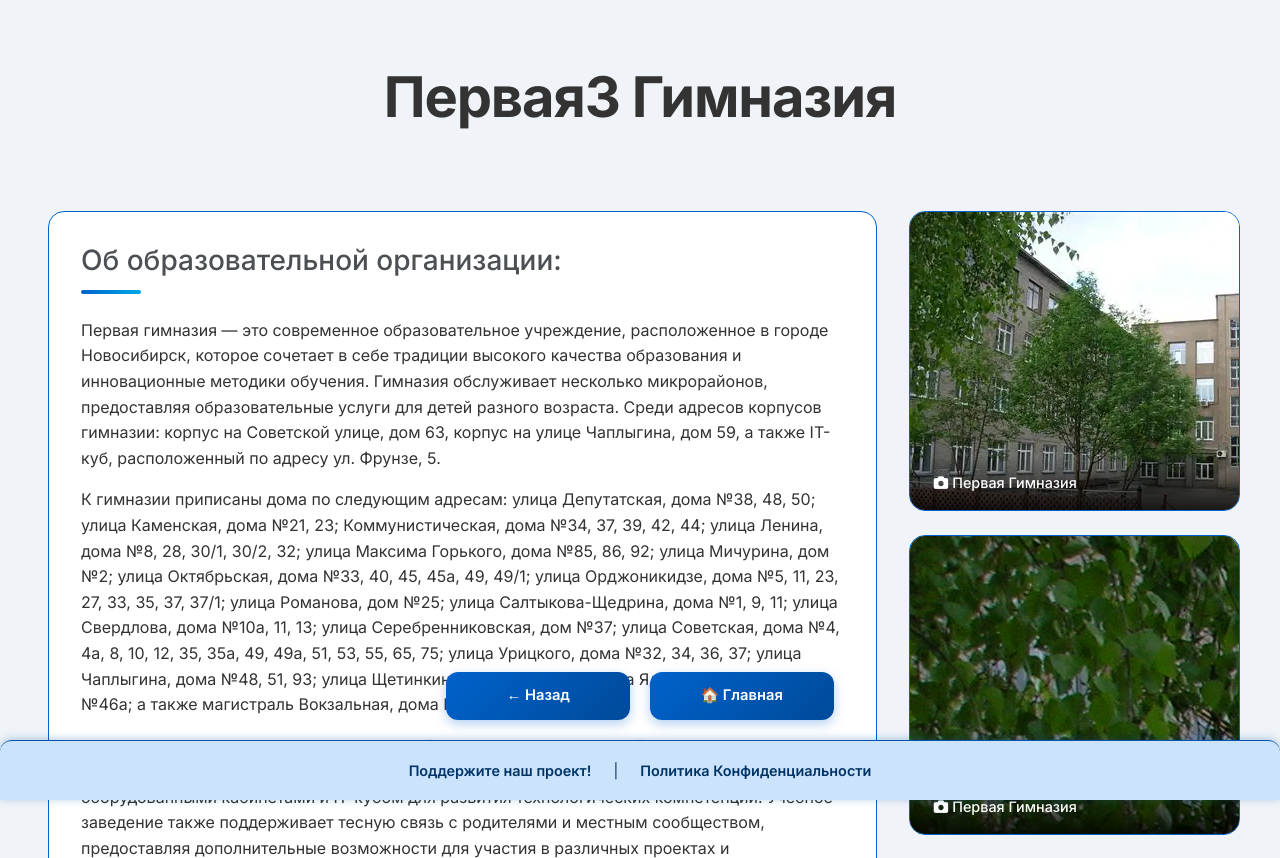
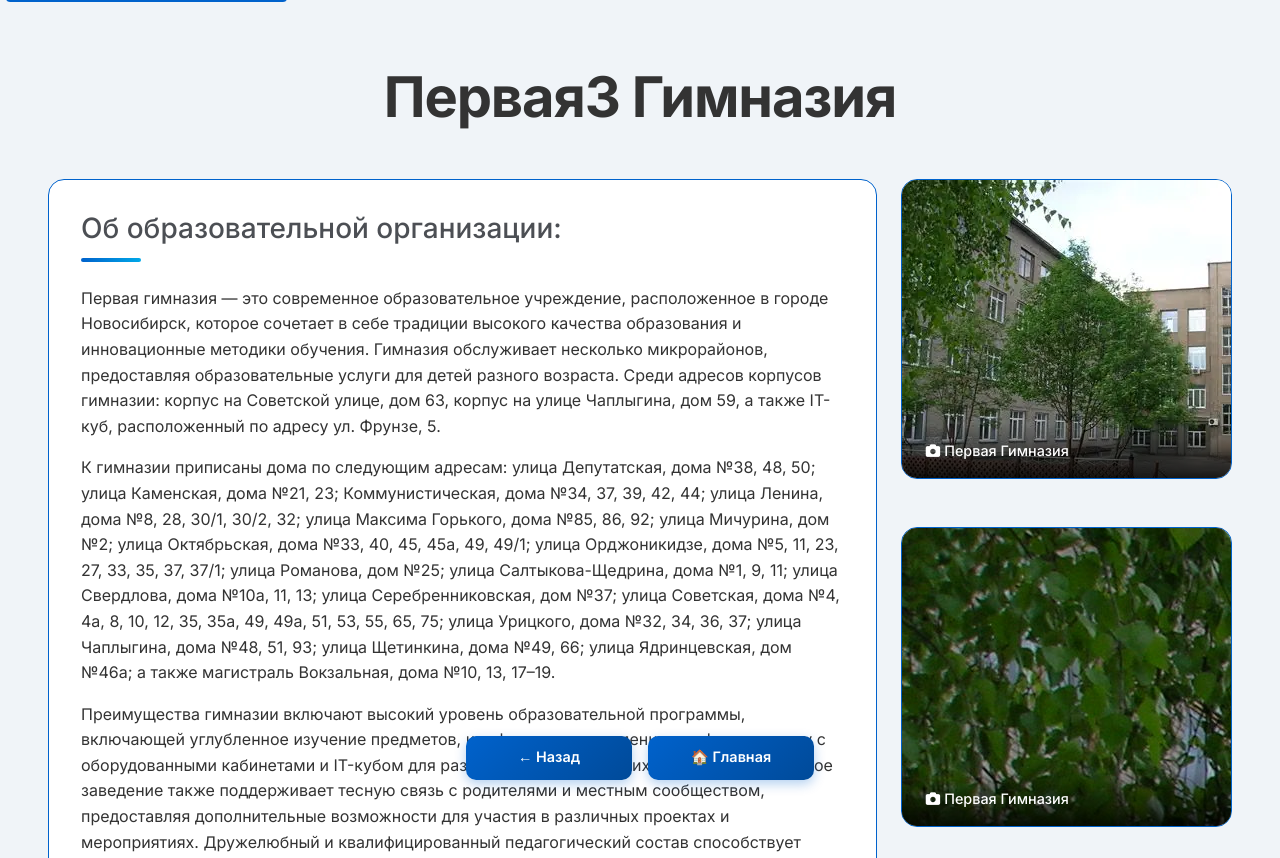
Before and after one commit to 4ycg4cxx7m-dotcom/mak_schools, a Flask app: page /Asch_nskob_nsk_cent_gim13 in a window 1280 px wide. Shown: the top 858 px of the page. Run offline with Flask 3, Linux system fonts and the light colour scheme.

Commit message:
Update base_sch.html

```diff
--- a/templates/base_sch.html
+++ b/templates/base_sch.html
@@ -3,12 +3,74 @@
 <head>
     <meta charset="UTF-8">
     <meta name="viewport" content="width=device-width, initial-scale=1">
-    <title>{% block title %}Школы рядом!{% endblock %}</title>
+
+    <!-- SEO Мета-теги -->
+    <title>{% block title %}Гимназия №1 Новосибирск | Школы рядом!{% endblock %}</title>
+    <meta name="description" content="{% block meta_description %}Гимназия №1 Новосибирск: углубленные классы математика, физика, IT. Легенда образования с 1936 года. Конкуренция 3-5 чел/место.{% endblock %}">
+    <meta name="keywords" content="{% block meta_keywords %}гимназия новосибирск, первая гимназия, поступление гимназия 1, школы центра нск, олимпиады новосибирск{% endblock %}">
+
+    <!-- Open Graph для соцсетей -->
+    <meta property="og:title" content="{% block og_title %}Гимназия №1 Новосибирск{% endblock %}">
+    <meta property="og:description" content="{% block og_description %}Легенда новосибирского образования с 1936. Углубленные классы, IT-куб, победы на олимпиадах{% endblock %}">
+    <meta property="og:type" content="website">
+    <meta property="og:url" content="{{ request.url }}">
+    <meta property="og:image" content="{% block og_image %}{{ url_for('static', filename='photo/Asch_nskob_nsk_cent_gim1_photo1.webp', _external=True) }}{% endblock %}">
+
+    <!-- Twitter Card -->
+    <meta name="twitter:card" content="summary_large_image">
+    <meta name="twitter:title" content="{% block twitter_title %}Гимназия №1 Новосибирск{% endblock %}">
+    <meta name="twitter:description" content="{% block twitter_description %}120+ лет лидерства в образовании{% endblock %}">
+    <meta name="twitter:image" content="{% block twitter_image %}{{ url_for('static', filename='photo/Asch_nskob_nsk_cent_gim1_photo1.webp', _external=True) }}{% endblock %}">
+
+    <!-- Дополнительные SEO -->
+    <meta name="robots" content="index, follow">
+    <link rel="canonical" href="{{ request.url }}">
 
     <!-- Bootstrap 5.3.3 -->
     <link href="https://cdn.jsdelivr.net/npm/bootstrap@5.3.3/dist/css/bootstrap.min.css" rel="stylesheet">
     <link href="https://fonts.googleapis.com/css2?family=Inter:wght@300;400;500;600;700&display=swap" rel="stylesheet">
     <link rel="stylesheet" href="https://cdnjs.cloudflare.com/ajax/libs/font-awesome/6.5.1/css/all.min.css">
+
+    <!-- Микроразметка Schema.org -->
+    {% block structured_data %}
+    <script type="application/ld+json">
+    {
+        "@context": "https://schema.org",
+        "@type": "School",
+        "name": "Гимназия №1",
+        "alternateName": "Первая Гимназия Новосибирск",
+        "url": "https://gmsib.ru/",
+        "address": [
+            {
+                "@type": "PostalAddress",
+                "streetAddress": "Красный проспект, 48",
+                "addressLocality": "Новосибирск",
+                "addressCountry": "RU",
+                "postalCode": "630099"
+            },
+            {
+                "@type": "PostalAddress",
+                "streetAddress": "Потанинская ул., 9",
+                "addressLocality": "Новосибирск",
+                "addressCountry": "RU",
+                "postalCode": "630006"
+            }
+        ],
+        "telephone": "+7 (383) 218-65-65",
+        "description": "Легенда новосибирского образования. Основана в 1936 году. Углубленные классы математика, физика, IT.",
+        "educationalProgram": [
+            "Углубленное изучение математики",
+            "Углубленное изучение физики",
+            "IT-куб и Microsoft IT Academy"
+        ],
+        "aggregateRating": {
+            "@type": "AggregateRating",
+            "ratingValue": "4.9",
+            "reviewCount": "124"
+        }
+    }
+    </script>
+    {% endblock %}
 
     <style>
         :root {
@@ -19,17 +81,15 @@
             --panel-bg: #fff;
             --border-color: #0062cc;
             --text-dark: #4C4F54;
-            --footer-bg: #cce4fb;
-            --footer-text: #003366;
-            --footer-border: #0055aa;
             --shadow-blue: 0 4px 12px rgba(0, 98, 204, 0.3);
             --shadow-blue-hover: 0 6px 16px rgba(0, 74, 153, 0.6);
             --shadow-panel: 0 12px 32px rgba(0, 98, 204, 0.18);
+            --info-card-bg: rgba(0, 98, 204, 0.02);
+            --info-card-border: rgba(0, 98, 204, 0.15);
+            --uniform-gap: 1.5rem;
         }
 
-        * {
-            box-sizing: border-box;
-        }
+        * { box-sizing: border-box; }
 
         body {
             background-color: var(--bg-color);
@@ -38,8 +98,41 @@
             color: #333;
             line-height: 1.6;
             margin: 0;
-            padding-bottom: 140px;
+            padding-bottom: 100px;
             overflow-x: hidden;
+        }
+
+        /* Skip Link для доступности */
+        .skip-link {
+            position: absolute;
+            top: -40px;
+            left: 6px;
+            background: #0062cc;
+            color: white;
+            padding: 8px 16px;
+            text-decoration: none;
+            z-index: 1000;
+            border-radius: 4px;
+            font-weight: 500;
+        }
+
+        .skip-link:focus { top: 6px; }
+
+        .sr-only {
+            position: absolute;
+            width: 1px;
+            height: 1px;
+            padding: 0;
+            margin: -1px;
+            overflow: hidden;
+            clip: rect(0, 0, 0, 0);
+            white-space: nowrap;
+            border: 0;
+        }
+
+        button:focus, a:focus, input:focus {
+            outline: 3px solid #0062cc;
+            outline-offset: 2px;
         }
 
         .main-container {
@@ -60,22 +153,18 @@
         .two-column-layout {
             width: 100%;
             display: flex;
-            gap: 2rem;
-            margin-top: 2rem;
+            gap: var(--uniform-gap);
+            margin-top: var(--uniform-gap);
             align-items: flex-start;
         }
 
-        .left-column {
-            flex: 0 0 70%;
-            max-width: 70%;
-        }
-
+        .left-column { flex: 0 0 70%; max-width: 70%; }
         .right-column {
             flex: 0 0 28%;
             max-width: 28%;
             display: flex;
             flex-direction: column;
-            gap: 1.5rem;
+            gap: var(--uniform-gap);
         }
 
         .border-panel {
@@ -105,11 +206,24 @@
             background-color: var(--panel-bg);
             height: clamp(300px, 35vh, 400px);
             flex-shrink: 0;
+            width: 100%;
+            margin-bottom: var(--uniform-gap);
         }
 
         .media-block:hover {
             transform: translateY(-2px);
             box-shadow: var(--shadow-panel);
+        }
+
+        .achievement-counter {
+            display: inline-block;
+            font-size: 1.2em;
+            font-weight: 700;
+            color: #0062cc;
+            background: linear-gradient(135deg, #0062cc, #00a8e8);
+            -webkit-background-clip: text;
+            -webkit-text-fill-color: transparent;
+            background-clip: text;
         }
 
         .school-photo {
@@ -204,29 +274,47 @@
             border-radius: 2px;
         }
 
-/* ✅ КНОПКИ ЧУТЬ ПОШИРЕ (минимальное изменение) */
+        h4 {
+            color: var(--text-dark);
+            position: relative;
+            padding-bottom: 0.75rem;
+            margin-bottom: 1.25rem;
+            font-size: 1.1rem;
+            font-weight: 600;
+        }
+
+        h4::after {
+            content: '';
+            position: absolute;
+            left: 0;
+            bottom: 0;
+            width: 45px;
+            height: 3px;
+            background: var(--primary-light);
+            border-radius: 2px;
+        }
+
         .fixed-button-bar {
             position: fixed;
             bottom: 20px;
             left: 50%;
             transform: translateX(-50%);
             display: flex;
-    gap: 1.2rem; /* +0.2rem */
+            gap: 1rem;
             z-index: 1050;
             transition: all 0.3s ease;
-    width: 85%; /* Было 100%, теперь 85% */
-    max-width: 420px; /* Было ~400px, теперь 420px */
+            width: 80%;
+            max-width: 380px;
             padding: 0 1rem;
             box-sizing: border-box;
         }
 
-/* ✅ КНОПКИ ЧУТЬ ПОШИРЕ И МЕНЬШЕ В ВЫСОТУ */
         .fixed-button-bar button {
             flex: 1;
-    padding: 0.9rem 1.7rem; /* Меньше padding по высоте: 0.9rem вместо 1.1rem */
+            padding: 0.8rem 1.5rem;
             font-weight: 600;
-    font-size: 0.92rem;
-    border-radius: 12px;
+            font-size: 0.9rem;
+            border-radius: 10px;
             text-align: center;
             user-select: none;
             cursor: pointer;
@@ -236,9 +324,8 @@
             color: white;
             background: var(--primary-gradient);
             font-family: 'Inter', Arial, sans-serif;
-    line-height: 1.3; /* Компактная высота строк */
+            line-height: 1.3;
         }
-
 
         .fixed-button-bar button:hover {
             background: var(--primary-dark);
@@ -246,51 +333,40 @@
             transform: translateY(-1px);
         }
 
-
-        .footer {
+        .mobile-nav {
             position: fixed;
-            bottom: 0;
-            left: 0;
-            width: 100%;
-            padding: 1.2rem 0;
-            text-align: center;
-            background-color: var(--footer-bg);
-            color: var(--footer-text);
-            border-top: 1px solid var(--footer-border);
-            z-index: 1100;
-            box-shadow: 0 -1px 8px rgba(0, 85, 170, 0.3);
-            font-size: 0.9rem;
-            height: auto;
-            line-height: 1.4;
-            display: flex;
-            justify-content: center;
-            align-items: center;
-            opacity: 0;
-            pointer-events: none;
-            transition: all 0.4s ease;
-            border-radius: 12px 12px 0 0;
-            box-sizing: border-box;
+            bottom: 25px;
+            right: 20px;
+            display: none;
+            flex-direction: column;
+            gap: 12px;
+            z-index: 9999;
         }
 
-        .footer.visible {
-            opacity: 1;
-            pointer-events: auto;
+        .mobile-nav button {
+            width: 48px;
+            height: 48px;
+            border-radius: 12px;
+            font-size: 24px;
+            padding: 0;
+            background: var(--primary-gradient);
+            color: white;
+            border: none;
+            box-shadow: var(--shadow-blue);
+            cursor: pointer;
+            transition: all 0.3s ease;
+            display: flex;
+            align-items: center;
+            justify-content: center;
         }
 
-        .footer a {
-            color: var(--footer-text);
-            text-decoration: none;
-            font-weight: 600;
-            margin: 0 0.5rem;
-            transition: all 0.3s ease;
+        .mobile-nav button:hover,
+        .mobile-nav button:active {
+            transform: scale(1.1);
+            box-shadow: var(--shadow-blue-hover);
         }
 
-        .footer a:hover {
-            color: #001f44;
-            transform: scale(1.05);
-        }
-
-        /* Адаптивность */
+        /* АДАПТИВНОСТЬ */
         @media (max-width: 1200px) {
             .main-container { width: 98%; }
         }
@@ -298,62 +374,72 @@
         @media (max-width: 992px) {
             .two-column-layout {
                 flex-direction: column;
-                gap: 1.5rem;
+                gap: var(--uniform-gap);
             }
             .left-column, .right-column {
                 flex: none;
                 max-width: 100%;
             }
             .border-panel {
-                margin: 1rem 0;
+                margin: var(--uniform-gap) 0;
                 padding: 1.5rem;
             }
             .media-block {
                 height: clamp(280px, 30vh, 350px);
+                width: 100% !important;
+                margin-bottom: var(--uniform-gap);
             }
             .fixed-button-bar {
                 flex-direction: column;
-                width: 90%;
-                max-width: 320px;
+                width: 85%;
+                max-width: 300px;
                 gap: 0.75rem;
             }
         }
 
         @media (max-width: 768px) {
-            body { padding-bottom: 160px; }
-            .content-wrapper { padding-top: 2rem; }
-            .title-with-spacing { margin-bottom: 2rem; }
-            .media-block { height: clamp(250px, 28vh, 300px); }
-            .addresses-grid { grid-template-columns: 1fr; }
+            :root { --uniform-gap: 1rem; }
+            body {
+                padding-top: 10px !important;
+                padding-bottom: 90px;
+            }
+            .content-wrapper { padding-top: 1rem !important; margin-top: 1rem !important; }
+            .title-with-spacing { margin-top: 1rem !important; margin-bottom: var(--uniform-gap) !important; padding-top: 0.5rem !important; }
+            .main-container { padding-top: 1rem !important; margin-top: 0.5rem !important; }
+            .two-column-layout { margin-top: var(--uniform-gap) !important; gap: var(--uniform-gap) !important; }
+            .border-panel, .media-block { margin: var(--uniform-gap) 0 !important; }
+            .right-column { gap: var(--uniform-gap) !important; width: 100% !important; max-width: 100% !important; }
+            .mobile-nav { display: flex !important; }
+            .fixed-button-bar { display: none !important; }
+            .media-block { height: clamp(280px, 35vh, 350px) !important; width: 100% !important; max-width: 100% !important; margin-bottom: var(--uniform-gap) !important; }
+            .school-photo { width: 100% !important; height: 100% !important; object-fit: cover !important; }
         }
 
         @media (max-width: 576px) {
-            .media-block { height: clamp(220px, 25vh, 280px); }
-            .fixed-button-bar button { padding: 1rem; }
-            .border-panel { padding: 1.25rem; }
+            :root { --uniform-gap: 0.75rem; }
+            body { padding-top: 10px !important; padding-bottom: 90px; }
+            .content-wrapper { padding-top: 1rem !important; }
+            .media-block { height: clamp(240px, 30vh, 280px); }
+            .border-panel { padding: 1.1rem; }
+            .mobile-nav button { width: 42px; height: 42px; font-size: 20px; }
+            .right-column { gap: var(--uniform-gap) !important; width: 100% !important; }
+            .media-block { width: 100% !important; max-width: 100% !important; border-radius: 12px; margin-bottom: var(--uniform-gap) !important; }
+            h4 { font-size: 1rem; margin-bottom: 1rem; padding-bottom: 0.6rem; }
+            .school-photo { border-radius: 12px 12px 0 0; }
         }
 
-        /* iOS Safe Areas */
         @supports (padding: max(0px)) {
-            body {
-                padding-bottom: max(140px, env(safe-area-inset-bottom));
-            }
-            .fixed-button-bar {
-                bottom: max(20px, env(safe-area-inset-bottom));
-            }
+            body { padding-bottom: max(90px, env(safe-area-inset-bottom)); }
+            .fixed-button-bar { bottom: max(20px, env(safe-area-inset-bottom)); }
+            .mobile-nav { bottom: max(25px, env(safe-area-inset-bottom)); }
         }
     </style>
 </head>
 <body>
+    <!-- Skip Link для доступности -->
+    <a href="#main-content" class="skip-link">Перейти к основному контенту</a>
+
     {% block content %}{% endblock %}
-
-    <footer class="footer" id="policyPanel">
-        <div>
-            <a href="{{ url_for('support_author') }}">Поддержите наш проект!</a>
-            <span style="margin: 0 10px;">|</span>
-            <a href="{{ url_for('Политика_Конфиденциальности') }}">Политика Конфиденциальности</a>
-        </div>
-    </footer>
 
     <script src="https://cdn.jsdelivr.net/npm/bootstrap@5.3.3/dist/js/bootstrap.bundle.min.js"></script>
     <script>
@@ -361,26 +447,9 @@
             'use strict';
 
             const btnBar = document.getElementById('fixedButtonBar');
-            const policyPanel = document.getElementById('policyPanel');
 
-            function isScrolledToBottom(tolerancePx = 10) {
-                const scrollTop = window.pageYOffset || document.documentElement.scrollTop;
-                const windowHeight = window.innerHeight;
-                const docHeight = Math.max(document.body.scrollHeight, document.documentElement.scrollHeight);
-                return scrollTop + windowHeight >= docHeight - tolerancePx;
-            }
-
-            const debouncedUpdate = debounce(updatePanels, 16);
-
-            function updatePanels() {
-                if (isScrolledToBottom()) {
-                    policyPanel.classList.add('visible');
-                    const policyHeight = policyPanel.offsetHeight;
-                    if (btnBar) btnBar.style.bottom = (policyHeight + 20) + 'px';
-                } else {
-                    policyPanel.classList.remove('visible');
+            function updateButtonPosition() {
                 if (btnBar) btnBar.style.bottom = '20px';
-                }
             }
 
             function debounce(func, wait) {
@@ -395,9 +464,35 @@
                 };
             }
 
-            window.addEventListener('scroll', debouncedUpdate, { passive: true });
-            window.addEventListener('resize', debouncedUpdate);
-            window.addEventListener('load', updatePanels);
+            function animateCounter() {
+                const counters = document.querySelectorAll('.achievement-counter span');
+                counters.forEach(counter => {
+                    let start = 0;
+                    const end = parseInt(counter.textContent) || 90;
+                    const duration = 2500;
+                    const stepTime = 16;
+                    const steps = duration / stepTime;
+                    const step = end / steps;
+                    let currentStep = 0;
+
+                    const timer = setInterval(() => {
+                        currentStep++;
+                        start += step;
+                        if (start >= end || currentStep >= steps) {
+                            counter.textContent = end;
+                            clearInterval(timer);
+                        } else {
+                            counter.textContent = Math.floor(start);
+                        }
+                    }, stepTime);
+                });
+            }
+
+            window.addEventListener('resize', debounce(updateButtonPosition, 16));
+            window.addEventListener('load', () => {
+                updateButtonPosition();
+                setTimeout(animateCounter, 500);
+            });
         })();
     </script>
 </body>
```
Also changed, not shown: other parts of templates/base_sch.html (+13 -45 lines). Lines whose indentation alone changed are shown as unchanged.
